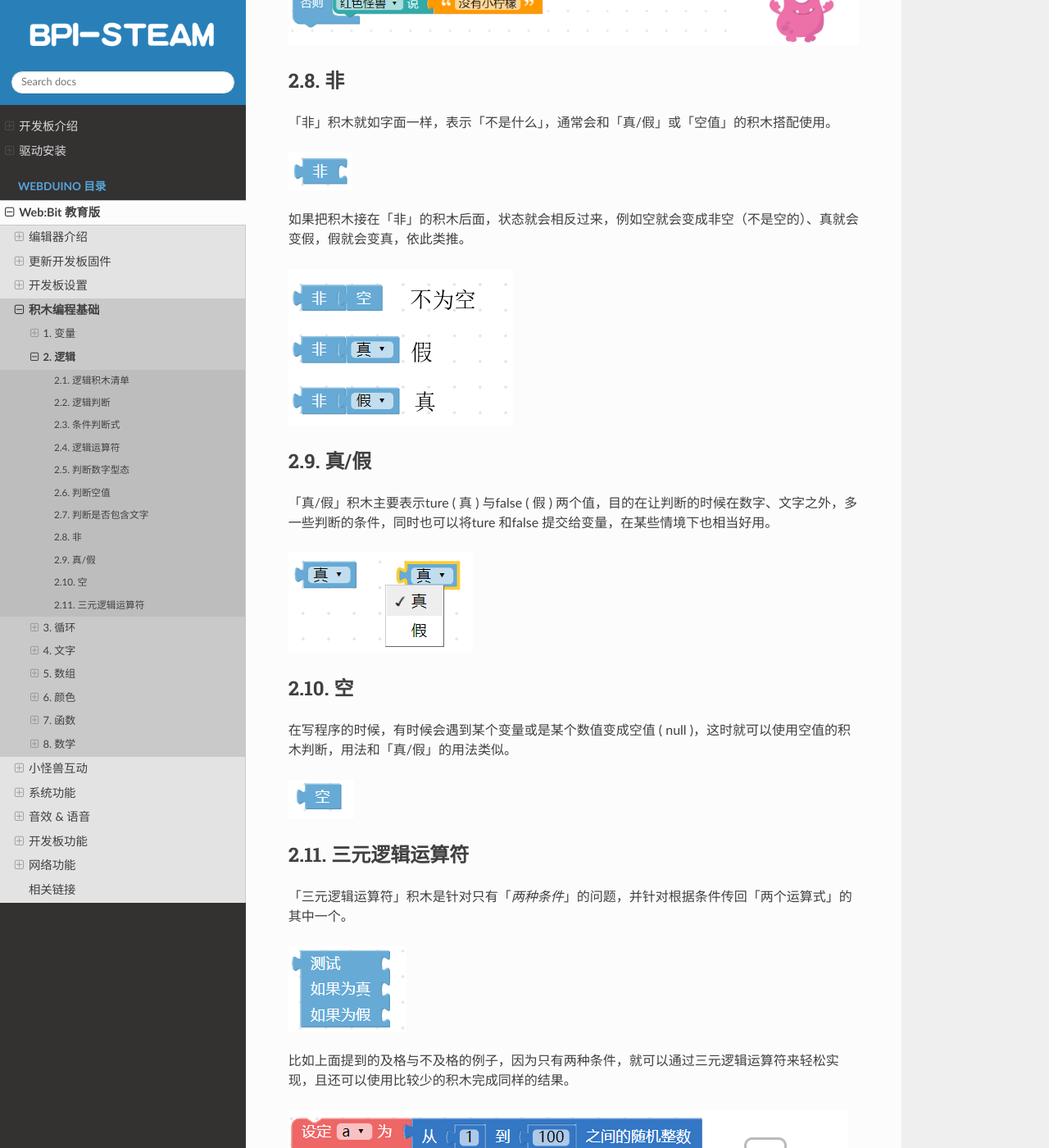
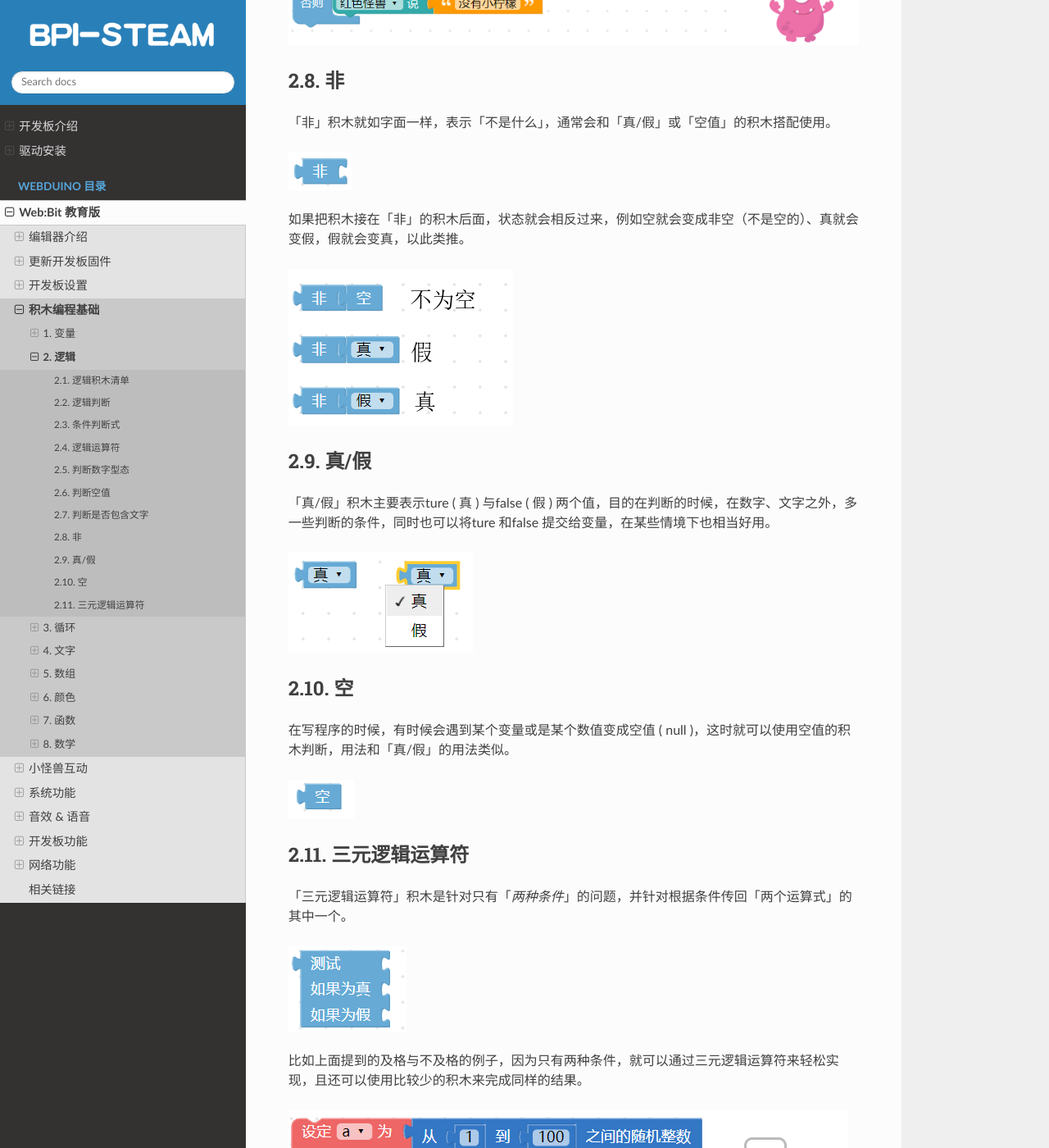
Before and after one commit to BPI-STEAM/simplified_webbit_docs, a Sphinx documentation site: the page built from source/webduino/tutorials/basic/logic.md, in a window 1280 px wide and 1400 px high, scrolled down 7318 px. Shown: the whole window at 82% size. Built offline with Sphinx 7.4.7 and the Read the Docs theme 2.0.0, drawn with Linux system fonts in a browser that asks for light colours; pages that are not in the unit, such as notebooks, are missing from menus.

Commit message:
Update logic.md

```diff
--- a/source/webduino/tutorials/basic/logic.md
+++ b/source/webduino/tutorials/basic/logic.md
@@ -94,13 +94,13 @@
 
 ![](logic/upload_8e537cdd9a0fbe90e1305185cedc64c5.png)
 
-如果把积木接在「非」的积木后面，状态就会相反过来，例如空就会变成非空（不是空的）、真就会变假，假就会变真，依此类推。
+如果把积木接在「非」的积木后面，状态就会相反过来，例如空就会变成非空（不是空的）、真就会变假，假就会变真，以此类推。
 
 ![](logic/upload_4594830254e82507a032e5679cac1ddc.jpg)
 
 ### 真/假
 
-「真/假」积木主要表示ture ( 真 ) 与false ( 假 ) 两个值，目的在让判断的时候在数字、文字之外，多一些判断的条件，同时也可以将ture 和false 提交给变量，在某些情境下也相当好用。
+「真/假」积木主要表示ture ( 真 ) 与false ( 假 ) 两个值，目的在判断的时候，在数字、文字之外，多一些判断的条件，同时也可以将ture 和false 提交给变量，在某些情境下也相当好用。
 
 ![](logic/upload_48176ba391825c26aaef72b3595b60be.png)
 
@@ -116,6 +116,6 @@
 
 ![](logic/upload_f62416838b47bcaf4ef9a3085dad9247.png)
 
-比如上面提到的及格与不及格的例子，因为只有两种条件，就可以通过三元逻辑运算符来轻松实现，且还可以使用比较少的积木完成同样的结果。
+比如上面提到的及格与不及格的例子，因为只有两种条件，就可以通过三元逻辑运算符来轻松实现，且还可以使用比较少的积木来完成同样的结果。
 
 ![](logic/upload_e71e8699fedf0988d8a4d0b7a122f5d1.jpg)
```
